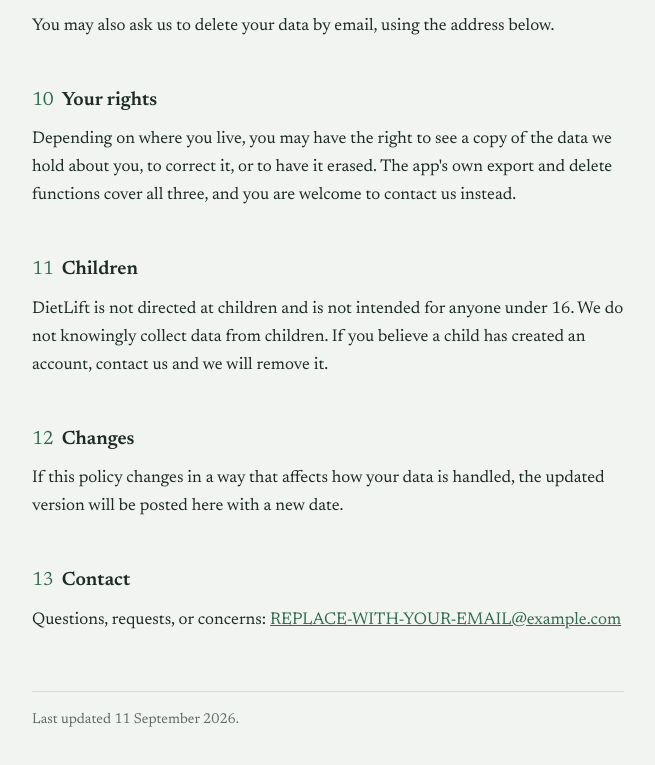
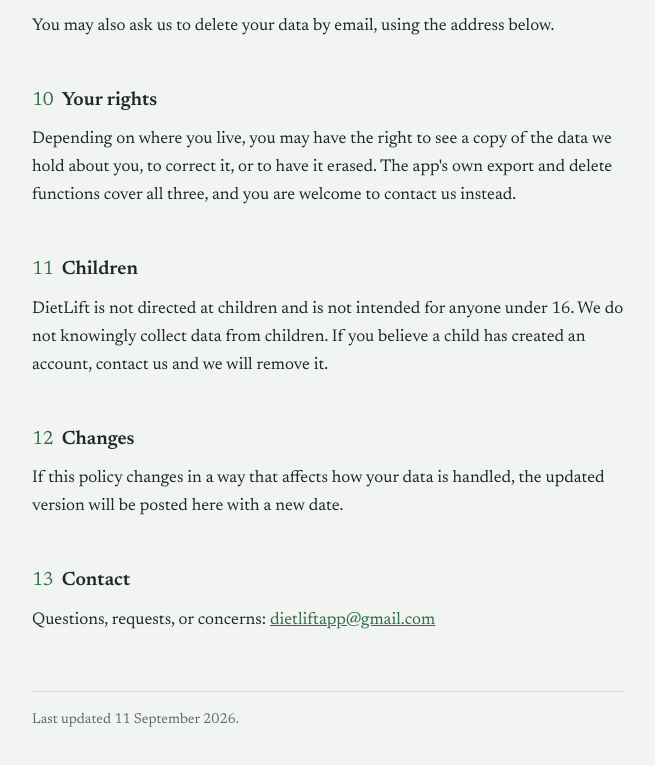
Before and after one commit to SravanPragada/dietlift, a plain HTML site: page privacy.html in a window 1280 px wide. Shown: the part 3058-3823 px from the top of the page, without its empty margins (312-967 px from the left). Drawn offline with Linux system fonts and the light colour scheme.

Commit message:
Update privacy.html
Added Mail Id

```diff
--- a/privacy.html
+++ b/privacy.html
@@ -89,7 +89,7 @@
   <p>If this policy changes in a way that affects how your data is handled, the updated version will be posted here with a new date.</p>
 
   <h2><span class="num">13</span>Contact</h2>
-  <p>Questions, requests, or concerns: <a href="mailto:REPLACE-WITH-YOUR-EMAIL@example.com">REPLACE-WITH-YOUR-EMAIL@example.com</a></p>
+  <p>Questions, requests, or concerns: <a href="mailto:dietliftapp@gmail.com">dietliftapp@gmail.com</a></p>
 
   <p class="stamp">Last updated 11 September 2026.</p>
 
```
